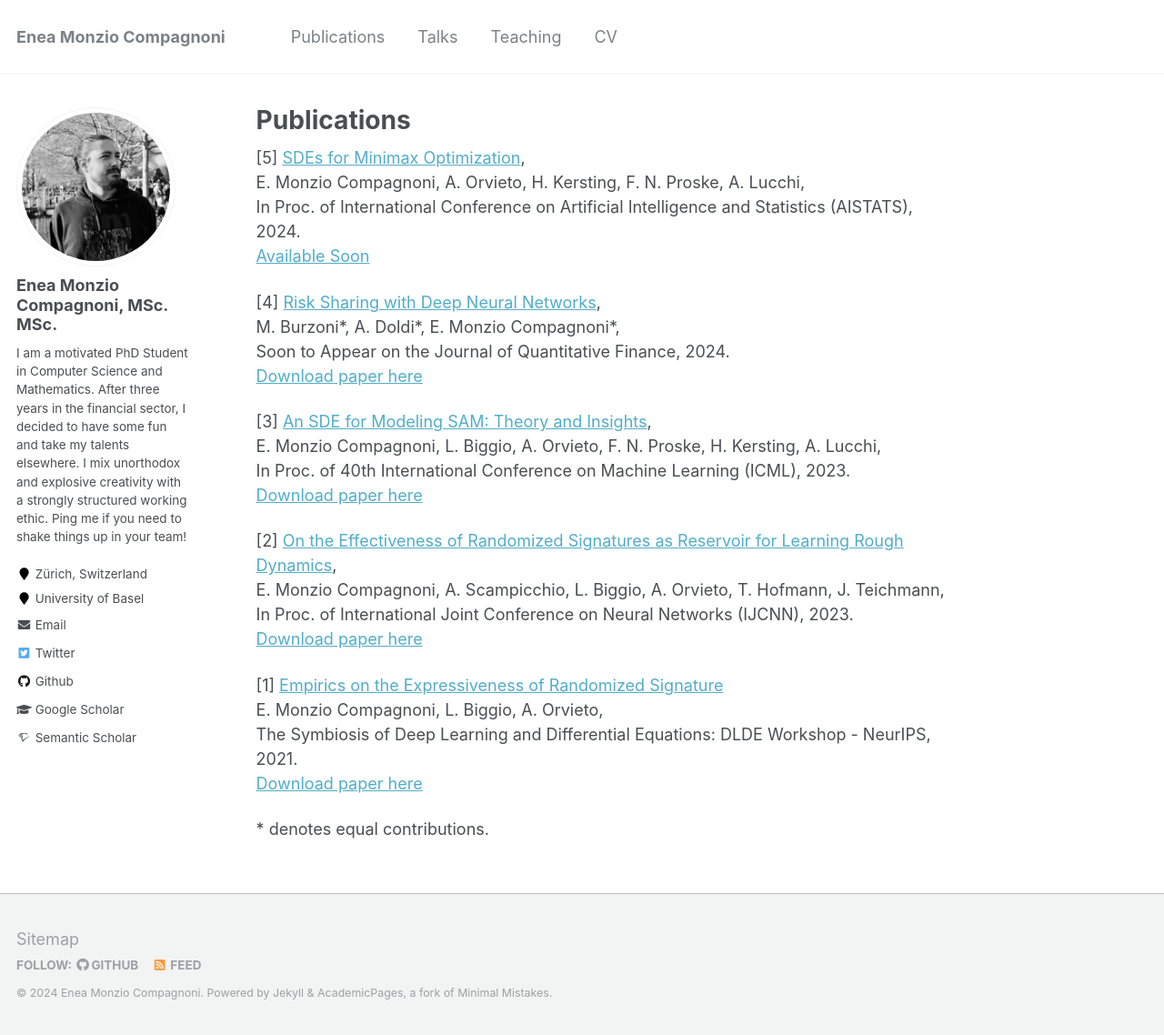
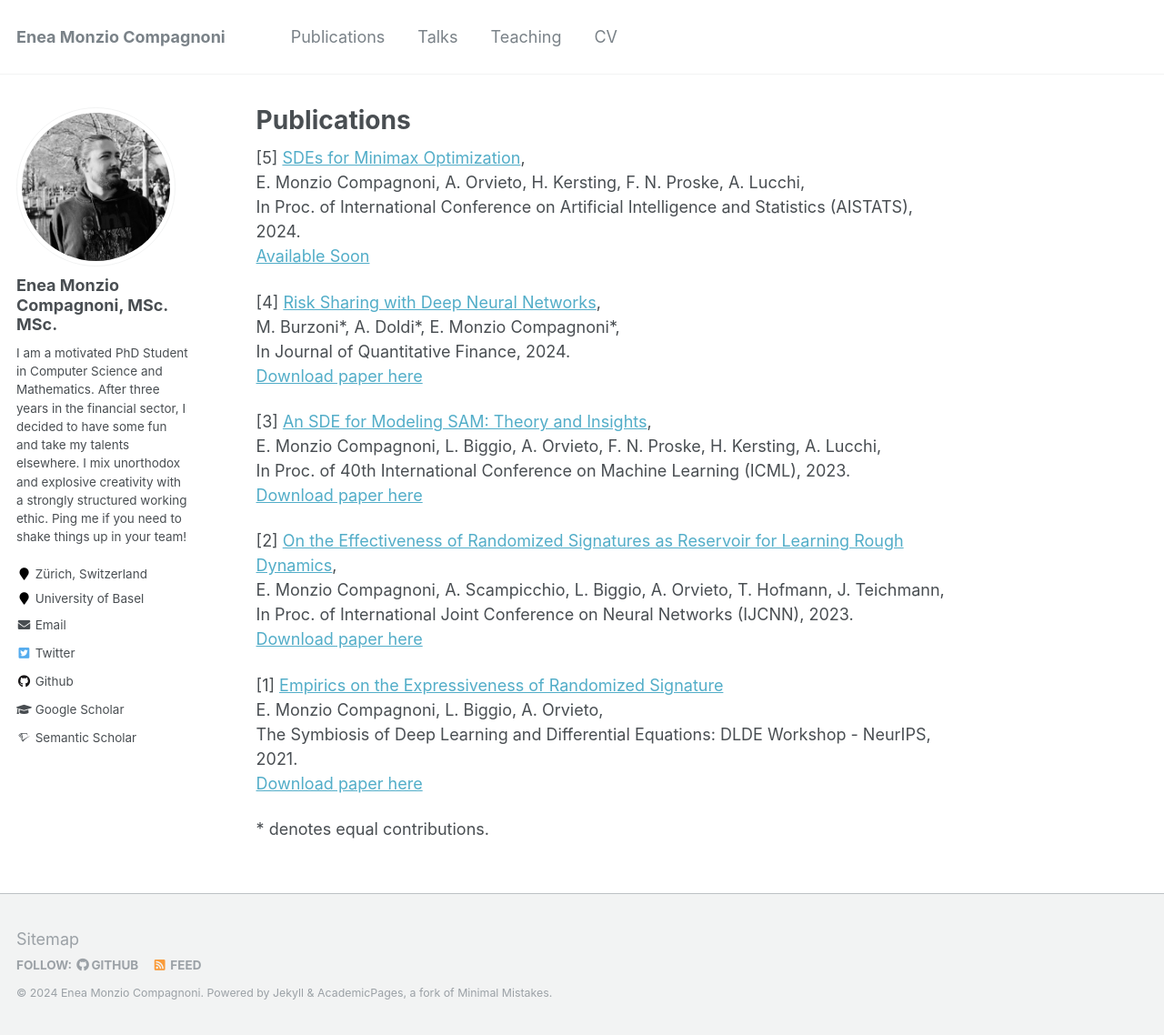
Before and after one commit to eneamc/eneamc.github.io, a Jekyll site: the page built from _pages/publications.md, in a window 1280 px wide and 1138 px high. Shown: the whole window at 91% size. Built offline with Jekyll 4.4.1, drawn with Linux system fonts in a browser that asks for light colours; some web fonts are replaced.

```diff
--- a/_pages/publications.md
+++ b/_pages/publications.md
@@ -13,9 +13,9 @@ E. Monzio Compagnoni, A. Orvieto, H. Kersting, F. N. Proske, A. Lucchi,\
 In Proc. of International Conference on Artificial Intelligence and Statistics (AISTATS), 2024.\
 [Available Soon]()
 
-[4] [Risk Sharing with Deep Neural Networks](https://arxiv.org/abs/2212.11752),\
+[4] [Risk Sharing with Deep Neural Networks](https://doi.org/10.1080/14697688.2024.2307493),\
 M. Burzoni\*, A. Doldi\*, E. Monzio Compagnoni\*,\
-Soon to Appear on the Journal of Quantitative Finance, 2024.\
+In Journal of Quantitative Finance, 2024.\
 [Download paper here](http://eneamc.github.io/files/RiskSharing.pdf)
 
 [3] [An SDE for Modeling SAM: Theory and Insights](https://proceedings.mlr.press/v202/monzio-compagnoni23a.html),\
```
Also changed, not shown: 1 other file.
